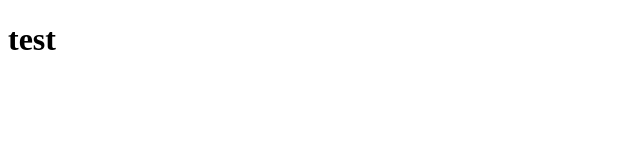
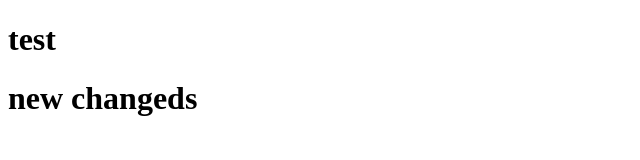
Before and after one commit to Looberee/testgit, a plain HTML site: page index.html in a window 1280 px wide. Shown: the whole page, without its empty margins (0-640 px from the left). Drawn offline with Linux system fonts and the light colour scheme.

Commit message:
ducduoibvau\

```diff
--- a/index.html
+++ b/index.html
@@ -8,5 +8,6 @@
 </head>
 <body>
     <h1> test </h1>
+    <h1> new changeds </h1>
 </body>
 </html>
```
